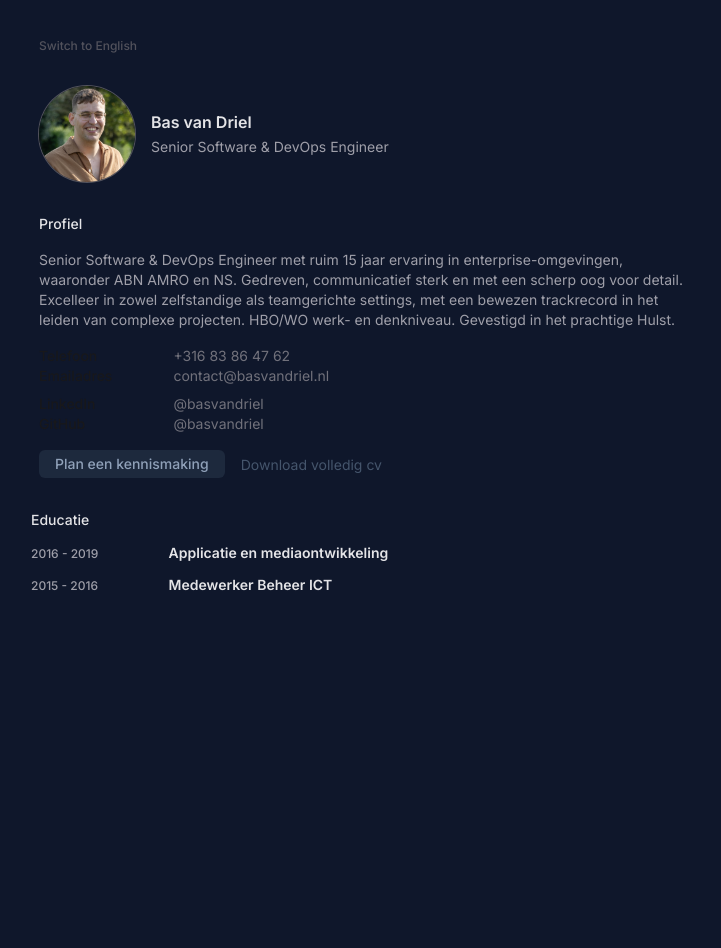
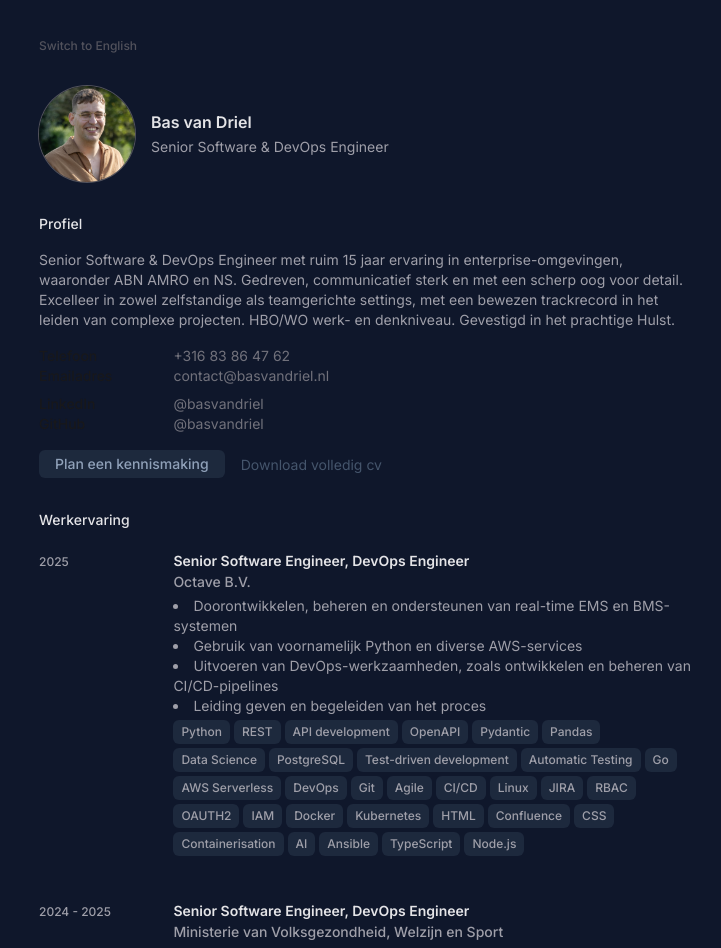
Before and after one commit to basvandriel/portfolio-website, a React (Vite) app: page / in a window 1280 px wide. Shown: the top 948 px of the page, without its empty margins (273-994 px from the left). Before the commit the page ends 832 px from the top, so only its background shows below. Built offline with nearby package versions, Linux system fonts and the light colour scheme.

Commit message:
add work section

```diff
--- a/src/Redesign.tsx
+++ b/src/Redesign.tsx
@@ -1,8 +1,4 @@
-// import { Link } from "react-router";
 import me from "./bas.png";
-// import EducationSection from "./RedesignedEducationSection";
-// import WorkSection from "./RedesignedWorkSection";
-// import { useTranslation } from "react-i18next";
 import { useTranslation } from "react-i18next";
 
 import ReactGA from "react-ga4";
@@ -10,7 +6,7 @@ import { Link } from "react-router";
 import CVLink from "./components/CVLink";
 import EducationSection from "./RedesignedEducationSection";
 import { useEffect } from "react";
-// import CVLink from "./components/CVLink";
+import WorkSection from "./RedesignedWorkSection";
 
 const HeadBanner = () => {
   return (
@@ -147,7 +143,7 @@ const Redesign = () => {
 
         <HeadBanner />
         <AboutMeSection />
-        {/* <WorkSection /> */}
+        <WorkSection />
         <EducationSection />
       </div>
     </>
--- a/src/RedesignedWorkSection.tsx
+++ b/src/RedesignedWorkSection.tsx
@@ -1,5 +1,5 @@
 import { useTranslation } from "react-i18next";
-import WorkListing from "./WorkListing";
+import type WorkListing from "./WorkListing";
 import data from "./work_data";
 
 const WorkExperienceTag = ({ value }: { value: string }) => (
@@ -18,8 +18,8 @@ const WorkExperienceListing = ({
   });
   const { t: tbase } = useTranslation();
 
-  let formattedStart = start.getFullYear();
-  let formattedEnd = end != null ? end.getFullYear() : tbase("present");
+  const formattedStart = start.getFullYear();
+  const formattedEnd = end != null ? end.getFullYear() : tbase("present");
 
   const formattedDate =
     formattedStart !== formattedEnd
@@ -28,7 +28,7 @@ const WorkExperienceListing = ({
 
   const responsibilities: string[] = t(description_translation_key, {
     returnObjects: true,
-  });
+  }) as string[];
 
   return (
     <div className="grid grid-cols-1 lg:grid-cols-5 w-full gap-2 lg:gap-4 hover:bg-slate-800/50 lg:p-2 rounded-md transition-all">
--- a/src/work_data.ts
+++ b/src/work_data.ts
@@ -1,4 +1,4 @@
-import WorkListing from "./WorkListing";
+import type WorkListing from "./WorkListing";
 
 const data: WorkListing[] = [
   {
```
